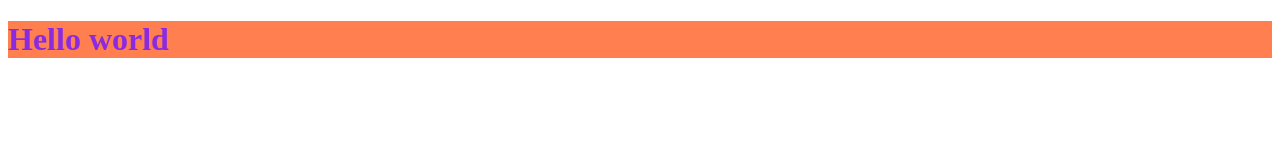
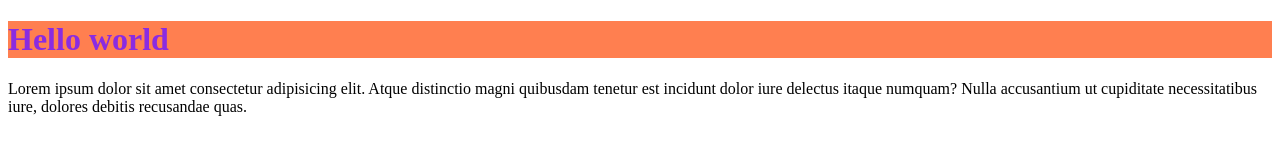
Before and after one commit to muhammadtamimofficial/practice, a plain HTML site: page index.html in a window 1280 px wide. Drawn offline with Linux system fonts and the light colour scheme.

Commit message:
any thing

```diff
--- a/index.html
+++ b/index.html
@@ -10,6 +10,7 @@
 <body>
 
     <h1>Hello world</h1>
+    <p>Lorem ipsum dolor sit amet consectetur adipisicing elit. Atque distinctio magni quibusdam tenetur est incidunt dolor iure delectus itaque numquam? Nulla accusantium ut cupiditate necessitatibus iure, dolores debitis recusandae quas.</p>
 
 
 
```
